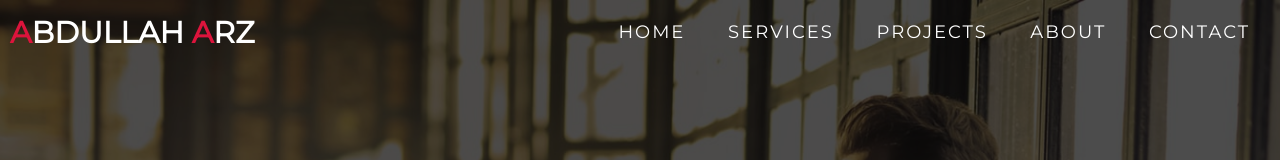
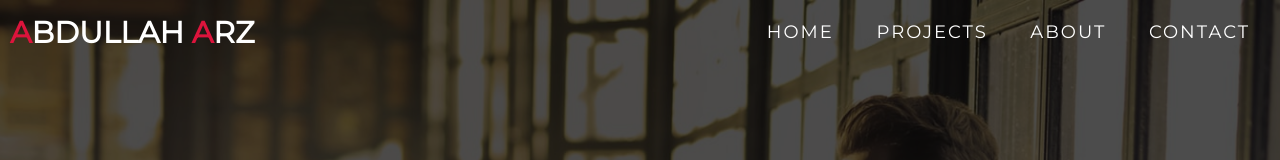
Before and after one commit to Abdullah-Arz/Portfolio, a plain HTML site: page index.html in a window 1280 px wide. Shown: the top 160 px of the page. Drawn offline with Linux system fonts and the light colour scheme.

Commit message:
latest changes

```diff
--- a/index.html
+++ b/index.html
@@ -24,7 +24,7 @@
           </div>
           <ul>
             <li><a href="#hero" data-after="Home">Home</a></li>
-            <li><a href="#services" data-after="Service">Services</a></li>
+            <!-- <li><a href="#services" data-after="Service">Services</a></li> -->
             <li><a href="#projects" data-after="Projects">Projects</a></li>
             <li><a href="#about" data-after="About">About</a></li>
             <li><a href="#contact" data-after="Contact">Contact</a></li>
```
